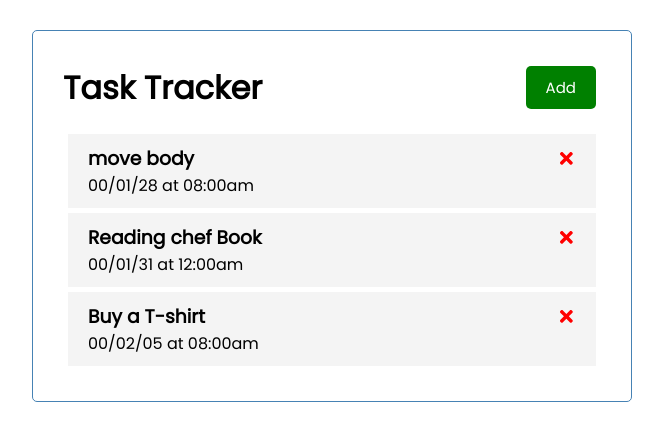
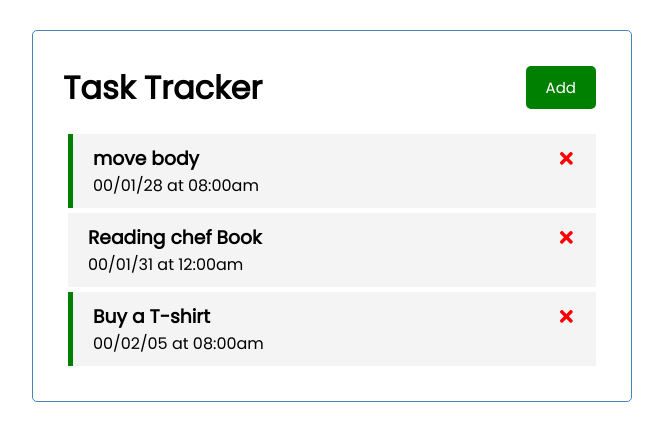
Before and after one commit to pooya2293/my_first_react_app, a React (Create React App) app: page / in a window 1280 px wide. Shown: the top 440 px of the page, without its empty margins (308-971 px from the left). Built offline with nearby package versions, Linux system fonts and the light colour scheme.

Commit message:
change style of tsk to reminder

```diff
--- a/src/components/Task.js
+++ b/src/components/Task.js
@@ -1,10 +1,11 @@
 import { FaTimes } from 'react-icons/fa'
 const Task = ({ tsk,onDelete,onToggle }) => {
 	return (
-		<div className='task'
-		onClick={()=>onToggle(tsk.id)}>
+		<div className={`task ${tsk.reminder ?
+			'reminder' : ''}`}
+		onDoubleClick={()=>onToggle(tsk.id)}>
 			<h3>
-				{tsk.text}
+				{tsk.text}{' '}
 				<FaTimes
 				style={{color:'red'}}
 				onClick={()=>onDelete(tsk.id)} />
```
